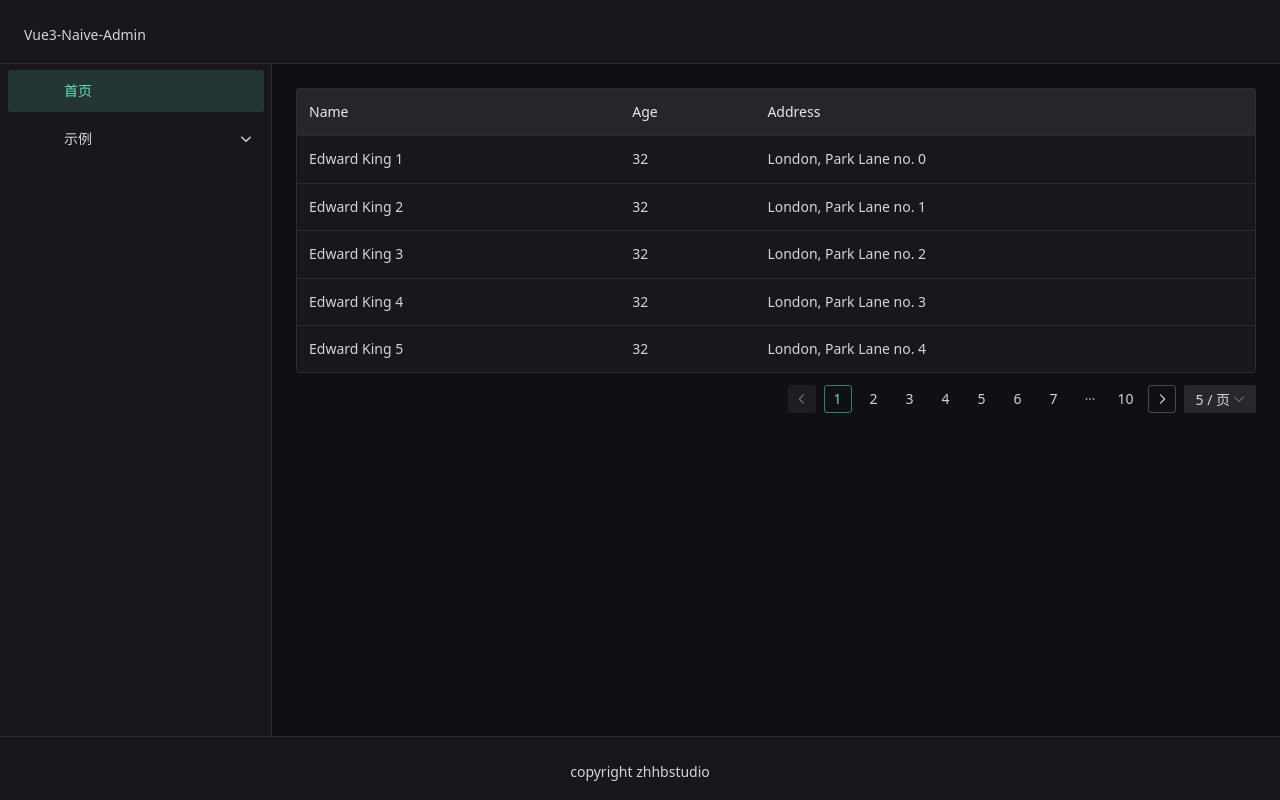
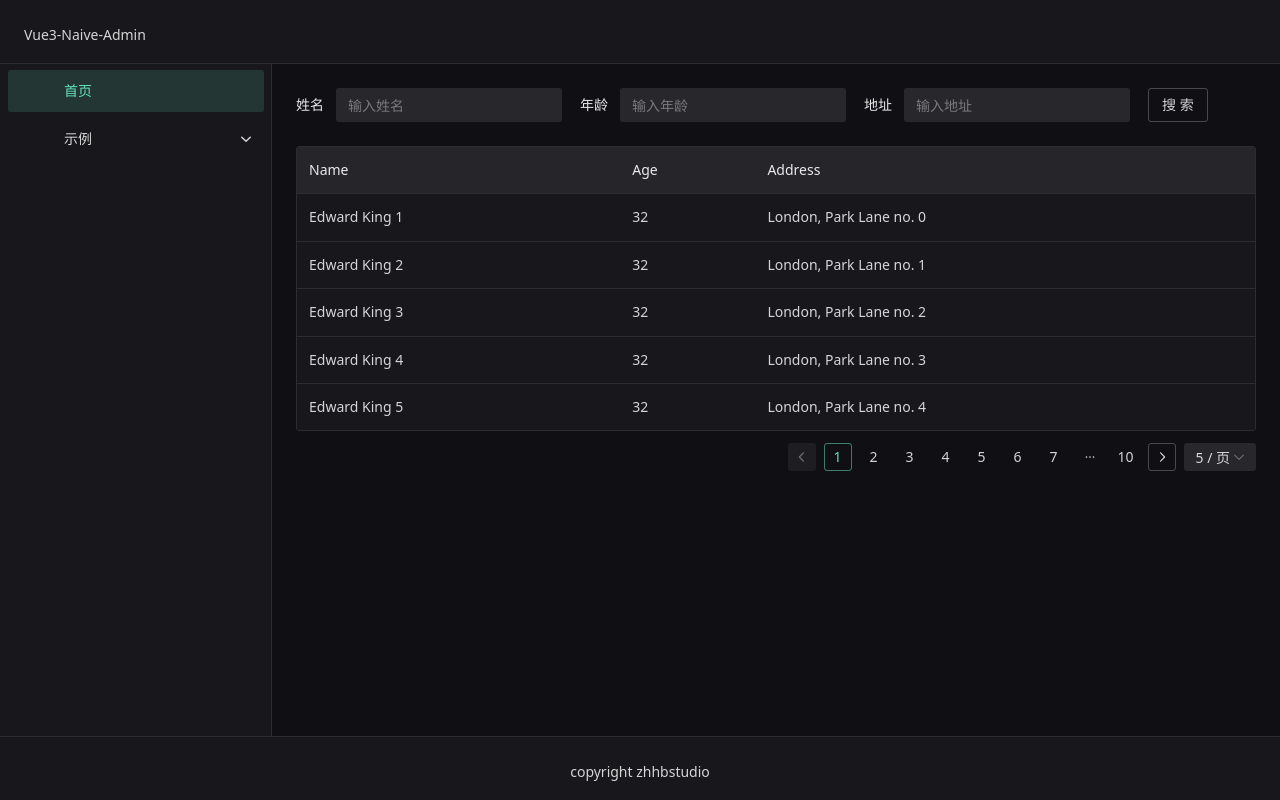
Before and after one commit to zhhbstudio/vue3-naiveui-admin, a Vue app: page /examples/table in a window 1280 px wide. Built offline with nearby package versions, Linux system fonts and the light colour scheme; some icons are missing.

Commit message:
feat：新增表格示例页面查询示例

```diff
--- a/src/views/form/form.vue
+++ b/src/views/form/form.vue
@@ -1,16 +1,10 @@
 <template>
-  <n-radio-group v-model:value="size" name="left-size" style="margin-bottom: 12px;">
-    <n-radio-button value="small">小</n-radio-button>
-    <n-radio-button value="medium">中</n-radio-button>
-    <n-radio-button value="large">大</n-radio-button>
-  </n-radio-group>
   <n-form
     :model="model"
     :rules="rules"
     ref="formRef"
     label-placement="left"
     :label-width="160"
-    :size="size"
     :style="{
       maxWidth: '640px'
     }"
@@ -109,11 +103,10 @@
 <script setup>
 
 import { defineComponent, ref } from 'vue'
-import { useMessage, NRadioGroup, NRadioButton, NForm, NFormItem, NInput, NSelect, NDatePicker,NTimePicker, NSwitch, NSpace,NRadio, NCheckboxGroup, NCheckbox, NInputNumber, NSlider, NTransfer, NGrid, NFormItemGi, NButton } from 'naive-ui'
+import { useMessage, NRadioGroup, NRadioButton, NForm, NFormItem, NInput, NSelect, NDatePicker, NTimePicker, NSwitch, NSpace, NRadio, NCheckboxGroup, NCheckbox, NInputNumber, NSlider, NTransfer, NGrid, NFormItemGi, NButton } from 'naive-ui'
 
 const formRef = ref(null)
 const message = useMessage()
-const size = ref('medium')
 const model = ref({
   inputValue: null,
   textareaValue: null,
--- a/src/views/table/table.vue
+++ b/src/views/table/table.vue
@@ -1,4 +1,19 @@
 <template>
+  <n-form inline label-placement="left" :model="formValue" ref="formRef">
+    <n-form-item label="姓名" path="user.name">
+      <n-input v-model:value="formValue.user.name" placeholder="输入姓名" />
+    </n-form-item>
+    <n-form-item label="年龄" path="user.age">
+      <n-input placeholder="输入年龄" v-model:value="formValue.user.age" />
+    </n-form-item>
+    <n-form-item label="地址" path="user.address">
+      <n-input placeholder="输入地址" v-model:value="formValue.phone" />
+    </n-form-item>
+    <n-form-item>
+      <n-button @click="handleValidateClick" attr-type="button">搜 索</n-button>
+    </n-form-item>
+  </n-form>
+
   <n-data-table
     ref="table"
     :columns="columns"
@@ -9,8 +24,28 @@
 </template>
 
 <script setup>
-import { reactive } from "vue";
-import { NDataTable, zhCN } from 'naive-ui'
+import { ref, reactive } from "vue";
+import { useMessage, NForm, NFormItem, NInput, NButton, NDataTable, zhCN } from 'naive-ui'
+
+const formRef = ref(null)
+const message = useMessage()
+const formValue = ref({
+  user: {
+    name: '',
+    age: '',
+    address: ''
+  }
+})
+function handleValidateClick(e) {
+  formRef.value.validate((errors) => {
+    if (!errors) {
+      message.success('Valid')
+    } else {
+      console.log(errors)
+      message.error('Invalid')
+    }
+  })
+}
 const columns = [
   {
     title: 'Name',
```
